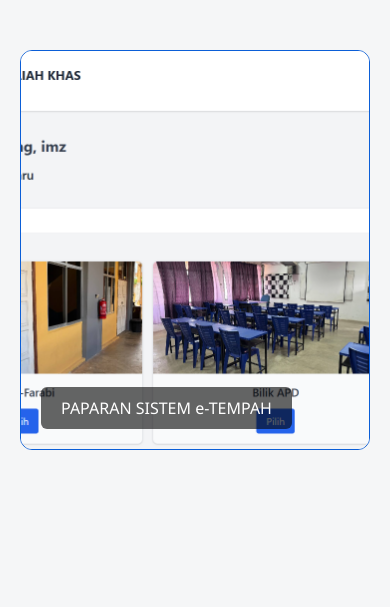
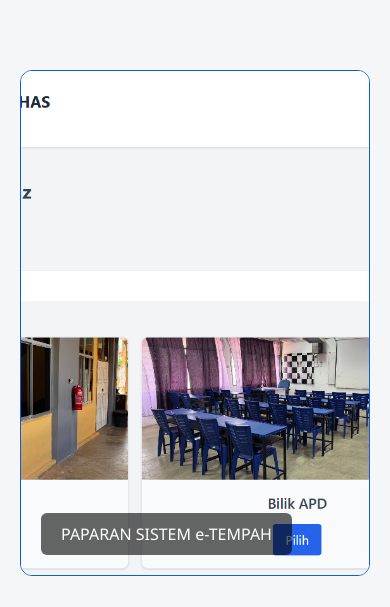
Before and after one commit to HafiyyIm/DemoPenggunaan, a plain HTML site: page DemoTempah/index.html in a window 390 px wide. Shown: the part 210-817 px from the top of the page. Drawn offline with Linux system fonts and the light colour scheme.

Commit message:
Enhance mobile styles for layout and slideshow
Added mobile responsiveness for slideshow and layout.

```diff
--- a/DemoTempah/style.css
+++ b/DemoTempah/style.css
@@ -230,3 +230,22 @@ video {
         gap: 40px;
     }
 }
+/* =====================
+   FIX PAPARAN SISTEM MOBILE
+===================== */
+@media (max-width: 768px) {
+
+    .paparan-full {
+        margin-top: 20px;   /* kecilkan jarak dari tajuk */
+    }
+
+    .slideshow {
+        height: 250px;      /* 📱 lebih sesuai untuk telefon */
+    }
+
+}
+@media (max-width: 768px) {
+    .slideshow {
+        height: 60vh;   /* ikut tinggi skrin telefon */
+    }
+}
```
